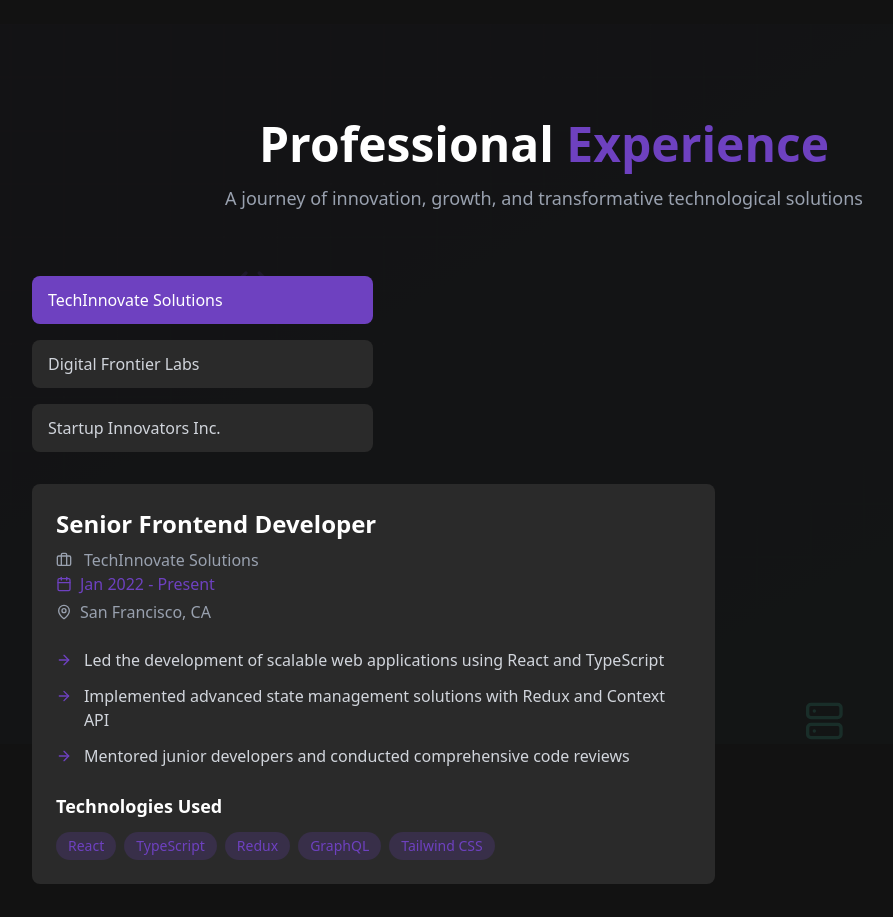
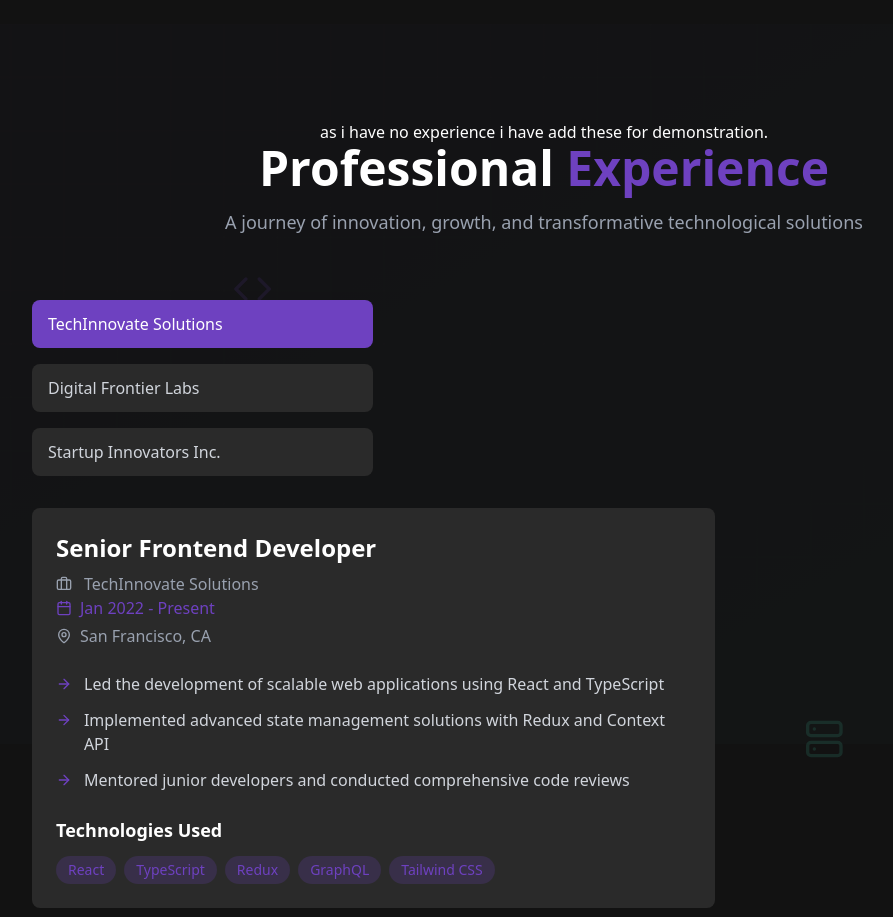
Before and after one commit to 555-Satyajit/internship-task-Portfolio, a React (Vite) app in the folder portfolio/: page / in a window 1280 px wide. Shown: the part 3840-4757 px from the top of the page, without its empty margins (96-989 px from the left). Built offline with nearby package versions, Linux system fonts and the light colour scheme; a web font is replaced by a local one.

Commit message:
jay jagannatha

```diff
--- a/portfolio/src/templatesss/Experrience.tsx
+++ b/portfolio/src/templatesss/Experrience.tsx
@@ -101,7 +101,9 @@ const Experience: React.FC = () => {
         whileInView={{ opacity: 1, y: 0 }}
         transition={{ duration: 0.6 }}
         className="text-center mb-12 md:mb-16 relative z-10"
+
       >
+        as i have no experience i have add these for demonstration.
         <h2 className="text-4xl md:text-5xl font-bold mb-4">
           Professional <span className="text-[#6E41C0]">Experience</span>
         </h2>
```
